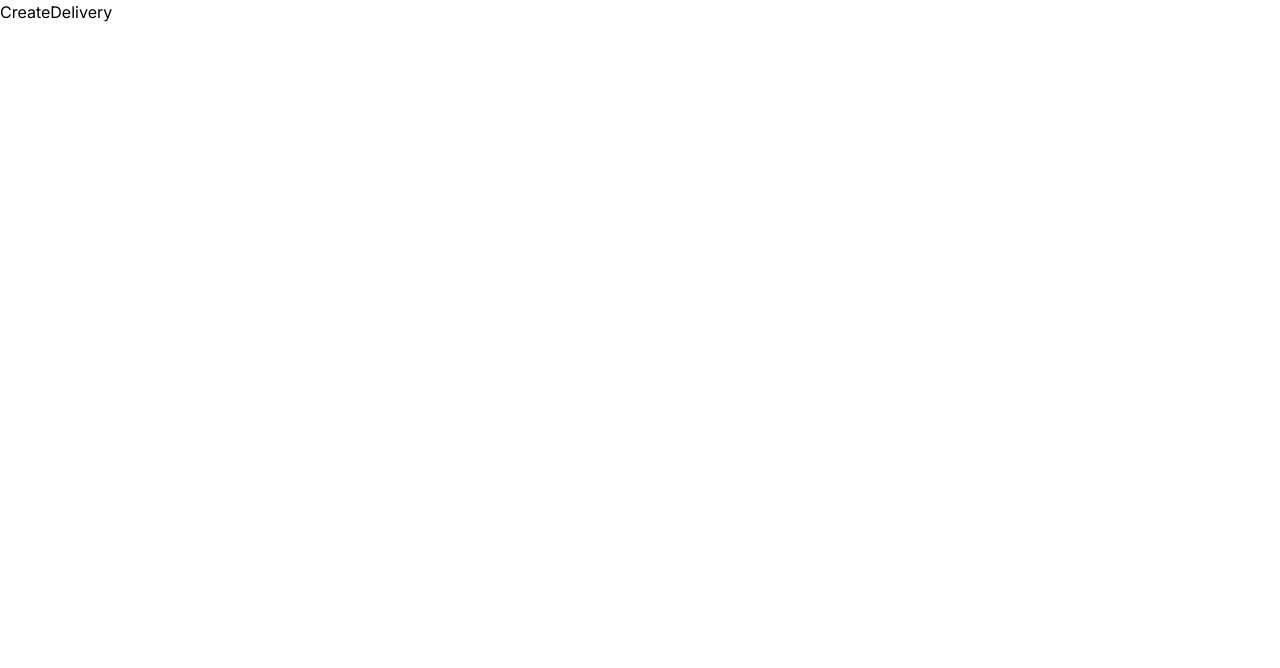
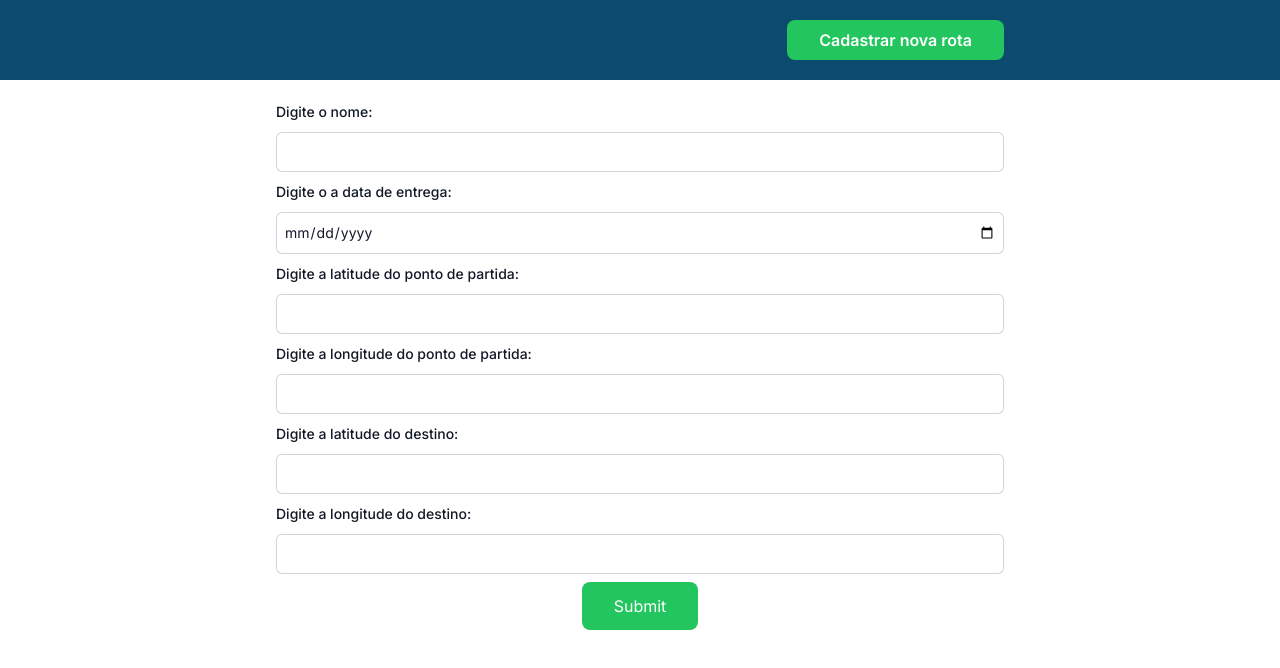
Before and after one commit to FabianoRF/unicad-front-end, a Next.js app: page /create-delivery in a window 1280 px wide. Shown: the top 668 px of the page. Built offline with nearby package versions, Linux system fonts and the light colour scheme.

Commit message:
createDelivery page

```diff
--- a/package.json
+++ b/package.json
@@ -13,6 +13,7 @@
     "next": "13.5.5",
     "react": "^18",
     "react-dom": "^18",
+    "react-hook-form": "^7.47.0",
     "react-icons": "^4.11.0"
   },
   "devDependencies": {
--- a/src/app/components/header/index.tsx
+++ b/src/app/components/header/index.tsx
@@ -4,7 +4,10 @@ export default function Header() {
   return (
     <header className="flex justify-center w-full bg-sky-900 h-20">
       <div className="flex justify-end w-full max-w-3xl p-5">
-        <Link href="/create-delivery" className="text-white">
+        <Link
+          href="/create-delivery"
+          className="flex items-center text-white font-semibold bg-green-500 py-3 px-8 rounded-lg"
+        >
           Cadastrar nova rota
         </Link>
       </div>
--- /dev/null
+++ b/src/app/components/input/index.tsx
@@ -0,0 +1,36 @@
+"use client";
+import { Inputs } from "@/app/create-delivery/page";
+import { InputHTMLAttributes } from "react";
+import { UseFormRegister } from "react-hook-form";
+
+interface IInputProps extends InputHTMLAttributes<HTMLInputElement> {
+  register: UseFormRegister<Inputs>;
+  name: keyof Inputs;
+  label: string;
+  required: boolean;
+}
+
+export default function Input({
+  register,
+  name,
+  label,
+  required,
+  ...rest
+}: IInputProps) {
+  return (
+    <>
+      <label
+        htmlFor={name}
+        className="w-full text-sm font-medium leading-6 text-gray-900 text-left"
+      >
+        {label}
+      </label>
+      <input
+        id={name}
+        className="block w-full rounded-md border-0 p-2 text-gray-900 ring-1 ring-inset ring-gray-300 placeholder:text-gray-400 focus:ring-2 focus:ring-inset focus:ring-indigo-600 sm:text-sm sm:leading-6"
+        {...register(name, { required })}
+        {...rest}
+      />
+    </>
+  );
+}
--- /dev/null
+++ b/src/app/components/paginator/index.tsx
@@ -0,0 +1,16 @@
+import Link from "next/link";
+import { FiArrowRight, FiTrash2, FiMapPin, FiArrowLeft } from "react-icons/fi";
+
+interface IPaginatorProps {
+  nextPage: () => void;
+  previousPage: () => void;
+}
+
+export default function Paginator({ nextPage, previousPage }: IPaginatorProps) {
+  return (
+    <>
+      <FiArrowLeft onClick={previousPage} className="text-sky-90 w-4 h-4" />
+      <FiArrowRight onClick={nextPage} className="text-sky-90 w-4 h-4" />
+    </>
+  );
+}
--- a/src/app/create-delivery/page.tsx
+++ b/src/app/create-delivery/page.tsx
@@ -1,3 +1,116 @@
+"use client";
+import { useForm, SubmitHandler } from "react-hook-form";
+import Header from "../components/header";
+import Input from "../components/input";
+import { ICreateDelivery } from "../models/delivery";
+import { useRouter } from "next/navigation";
+
+export type Inputs = {
+  name: string;
+  deliveryDate: Date;
+  initialLatitude: number;
+  initialLongitude: number;
+  finalLatitude: number;
+  finalLongitude: number;
+  teste: string;
+};
+
 export default function CreateDelivery() {
-  return <main className="text-black">CreateDelivery</main>;
+  const {
+    register,
+    handleSubmit,
+    formState: { errors },
+  } = useForm<Inputs>();
+  const router = useRouter();
+
+  const onSubmit: SubmitHandler<Inputs> = (data) => {
+    const body: ICreateDelivery = {
+      ...data,
+      initialLatitude: +data.initialLatitude,
+      initialLongitude: +data.initialLongitude,
+      finalLatitude: +data.finalLatitude,
+      finalLongitude: +data.finalLatitude,
+      deliveryDate: new Date(data.deliveryDate),
+    };
+
+    fetch("http://localhost:4000/delivery", {
+      method: "POST",
+      headers: {
+        Accept: "application/json",
+        "Content-Type": "application/json",
+      },
+      body: JSON.stringify(body),
+    }).then(() => {
+      router.push("/");
+    });
+
+    console.log("date", body);
+  };
+
+  return (
+    <div>
+      <Header></Header>
+      <form className="flex justify-center" onSubmit={handleSubmit(onSubmit)}>
+        <div className="flex flex-col gap-2 w-full max-w-3xl p-5 justify-between items-center ">
+          <Input
+            type="text"
+            label="Digite o nome:"
+            name="name"
+            register={register}
+            required
+          />
+          <Input
+            label="Digite o a data de entrega:"
+            type="date"
+            name="deliveryDate"
+            min={new Date().toISOString().split("T")[0]}
+            register={register}
+            key="deliveryDate"
+            required
+          />
+          <Input
+            label="Digite a latitude do ponto de partida:"
+            name="initialLongitude"
+            type="number"
+            register={register}
+            step="0.00000001"
+            key="initialLongitude"
+            required
+          />
+          <Input
+            label="Digite a longitude do ponto de partida:"
+            type="number"
+            name="initialLatitude"
+            key="initialLatitude"
+            step="0.00000001"
+            register={register}
+            required
+          />
+          <Input
+            label="Digite a latitude do destino:"
+            type="number"
+            name="finalLatitude"
+            key="finalLatitude"
+            step="0.00000001"
+            register={register}
+            required
+          />
+          <Input
+            label="Digite a longitude do destino:"
+            type="number"
+            name="finalLongitude"
+            key="finalLongitude"
+            step="0.00000001"
+            register={register}
+            required
+          />
+          {errors.deliveryDate && <span>This field is required</span>}
+          <input
+            type="submit"
+            className="text-white bg-green-500 py-3 px-8 rounded-lg"
+          />
+        </div>
+      </form>
+    </div>
+  );
 }
--- a/src/app/page.tsx
+++ b/src/app/page.tsx
@@ -3,19 +3,32 @@ import Header from "./components/header";
 import { useEffect, useState } from "react";
 import { IDelivery } from "./models/delivery";
 import Card from "./components/card";
+import Paginator from "./components/paginator";
 
 export default function Home() {
   const [deliveries, setDeliveries] = useState<IDelivery[]>([]);
   const [isLoading, setLoading] = useState(true);
+  const [limit, setLimit] = useState<number>(10);
+  const [offset, setOffset] = useState<number>(0);
+
+  function previousPage() {
+    console.log("previousPage");
+  }
+
+  function nextPage() {
+    console.log("nextPage");
+  }
 
   useEffect(() => {
-    fetch(`${process.env.BASE_URL}/delivery`, { method: "GET" })
+    fetch(`${process.env.BASE_URL}/delivery?limit=${limit}&offset=${offset}`, {
+      method: "GET",
+    })
       .then((res) => res.json())
       .then((data) => {
         setDeliveries(data.list);
         setLoading(false);
       });
-  }, []);
+  }, [limit, offset]);
 
   return (
     <main className="flex flex-col items-center">
@@ -25,12 +38,19 @@ export default function Home() {
 
         {!isLoading &&
           deliveries.map((delivery) => (
+            <>
               <Card
                 key={delivery.id}
                 id={delivery.id}
                 deliveryDate={delivery.deliveryDate}
                 name={delivery.name}
               ></Card>
+
+              <Paginator
+                nextPage={nextPage}
+                previousPage={previousPage}
+              ></Paginator>
+            </>
           ))}
       </ul>
     </main>
```
Also changed, not shown: src/app/models/delivery.ts (+9 -0 lines), 1 other file (tests, documents, lock files or other folders). Lines whose indentation alone changed are shown as unchanged.
